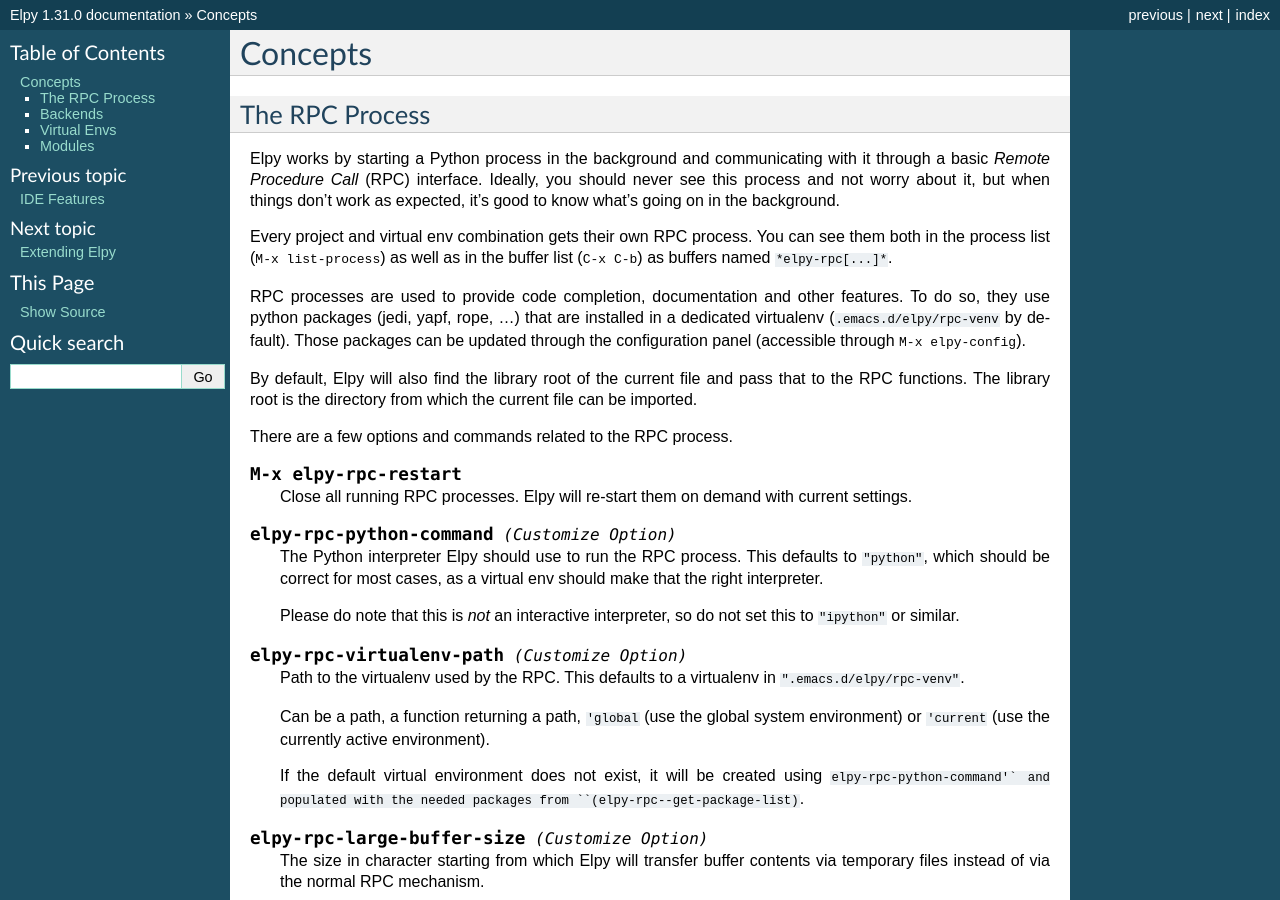
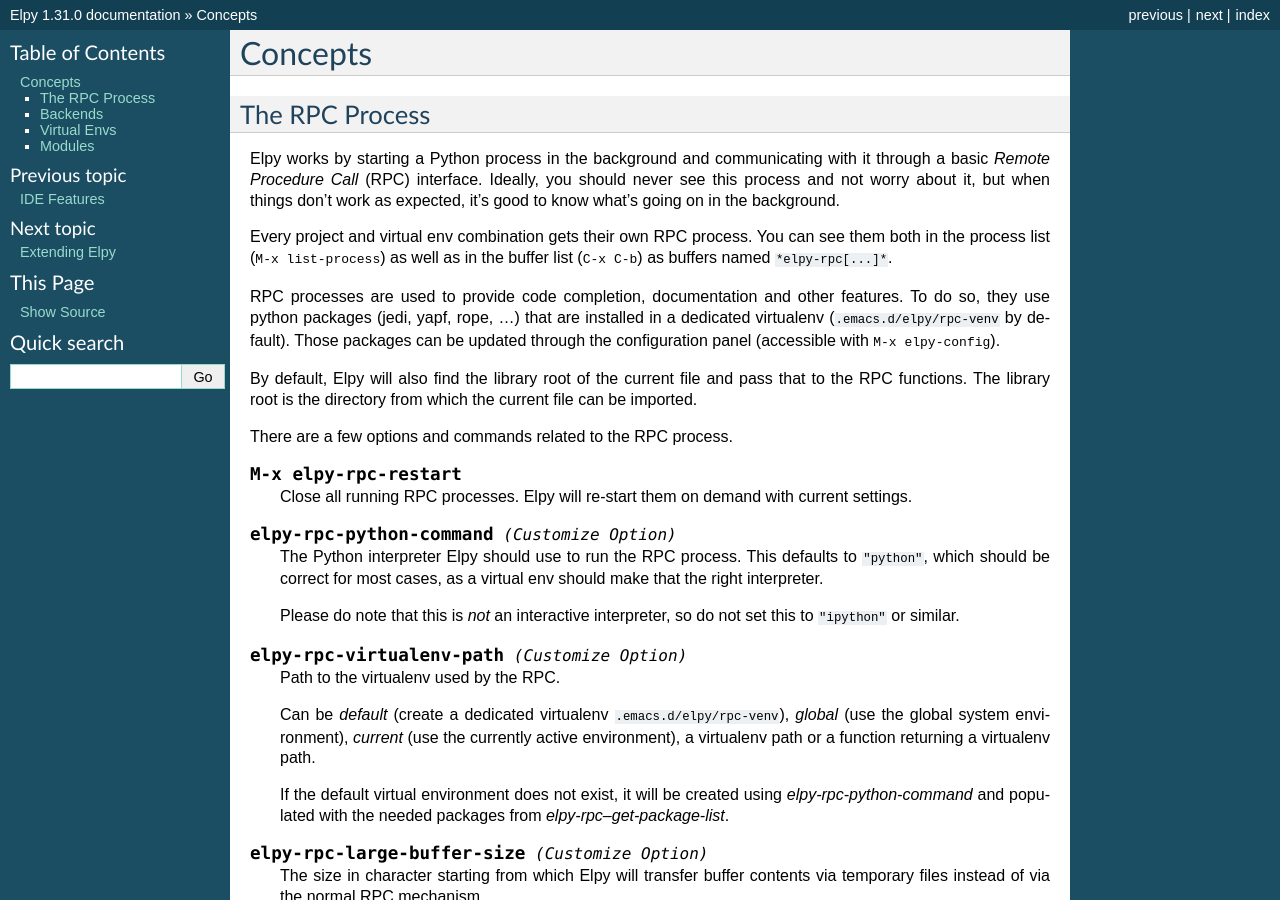
Before and after one commit to jorgenschaefer/elpy, a Sphinx documentation site: the page built from docs/concepts.rst, in a window 1280 px wide and 900 px high. Built offline with Sphinx 7.4.7, drawn with Linux system fonts in a browser that asks for light colours.

Commit message:
Refactor

```diff
--- a/docs/concepts.rst
+++ b/docs/concepts.rst
@@ -22,7 +22,7 @@
 other features. To do so, they use python packages (jedi, yapf, rope, ...)
 that are installed in a dedicated virtualenv
 (``.emacs.d/elpy/rpc-venv`` by default). Those packages can be updated
-through the configuration panel (accessible through :kbd:`M-x
+through the configuration panel (accessible with :kbd:`M-x
 elpy-config`).
 
 By default, Elpy will also find the :index:`library root` of the
@@ -48,15 +48,15 @@
 .. option:: elpy-rpc-virtualenv-path
 
    Path to the virtualenv used by the RPC.
-   This defaults to a virtualenv in ``".emacs.d/elpy/rpc-venv"``.
 
-   Can be a path, a function returning a path, ``'global`` (use the
-   global system environment) or ``'current`` (use the currently
-   active environment).
+   Can be `default` (create a dedicated virtualenv
+   ``.emacs.d/elpy/rpc-venv``), `global` (use the global system
+   environment), `current` (use the currently active environment), a
+   virtualenv path or a function returning a virtualenv path.
 
    If the default virtual environment does not exist, it will be
-   created using ``elpy-rpc-python-command'` and populated with the
-   needed packages from ``(elpy-rpc--get-package-list)``.
+   created using `elpy-rpc-python-command` and populated with the
+   needed packages from `elpy-rpc--get-package-list`.
 
 .. option:: elpy-rpc-large-buffer-size
 
```
Also changed, not shown: 1 other file.
